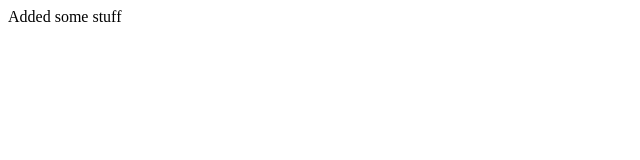
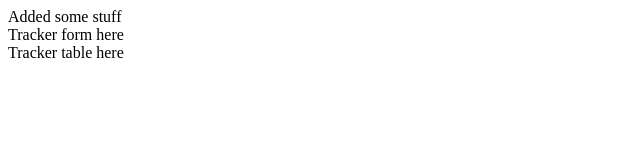
Before and after one commit to zMontreuilRRC/fe_265281_module_07_demo, a website: page pages/donation-tracker.html in a window 1280 px wide. Shown: the whole page, without its empty margins (0-640 px from the left). Drawn offline with Linux system fonts and the light colour scheme.

Commit message:
Added donation tracker form, table

```diff
--- a/pages/donation-tracker.html
+++ b/pages/donation-tracker.html
@@ -8,6 +8,12 @@
 <body>
     <main>
         Added some stuff
+        <div>
+            Tracker form here
+        </div>
+        <div>
+            Tracker table here
+        </div>
     </main>
 </body>
 </html>
```
